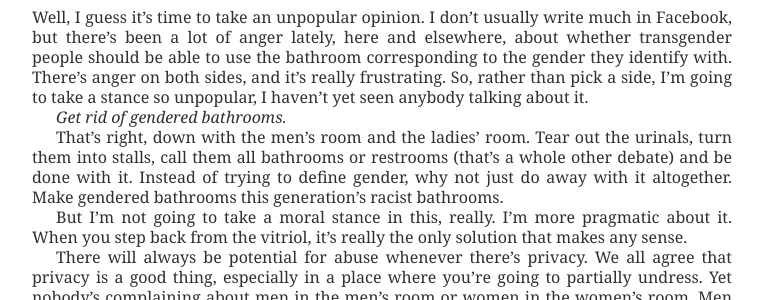
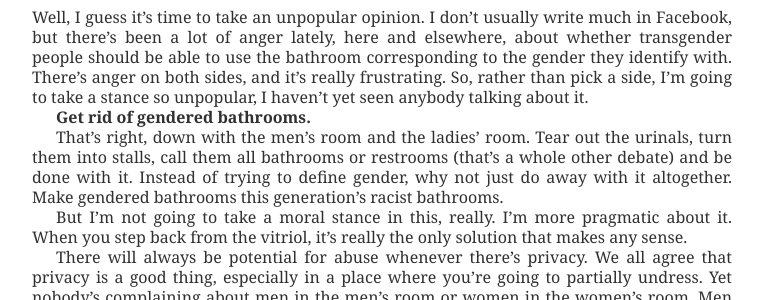
Before and after one commit to gulopine/gulopine.github.io, a Jekyll site: the page built from _posts/2016-05-13-my-stance-on-bathrooms.md, in a window 1280 px wide. Shown: the part 1395-1695 px from the top of the page, without its empty margins (258-1021 px from the left). Built offline with Jekyll 4.4.1, drawn with Linux system fonts in a browser that asks for light colours.

```diff
--- a/_posts/2016-05-13-my-stance-on-bathrooms.md
+++ b/_posts/2016-05-13-my-stance-on-bathrooms.md
@@ -6,7 +6,7 @@ tags: gender
 
 Well, I guess it's time to take an unpopular opinion. I don't usually write much in Facebook, but there's been a lot of anger lately, here and elsewhere, about whether transgender people should be able to use the bathroom corresponding to the gender they identify with. There's anger on both sides, and it's really frustrating. So, rather than pick a side, I'm going to take a stance so unpopular, I haven't yet seen anybody talking about it.
 
-*Get rid of gendered bathrooms.*
+**Get rid of gendered bathrooms.**
 
 That's right, down with the men's room and the ladies' room. Tear out the urinals, turn them into stalls, call them all bathrooms or restrooms (that's a whole other debate) and be done with it. Instead of trying to define gender, why not just do away with it altogether. Make gendered bathrooms this generation's racist bathrooms.
 
```
